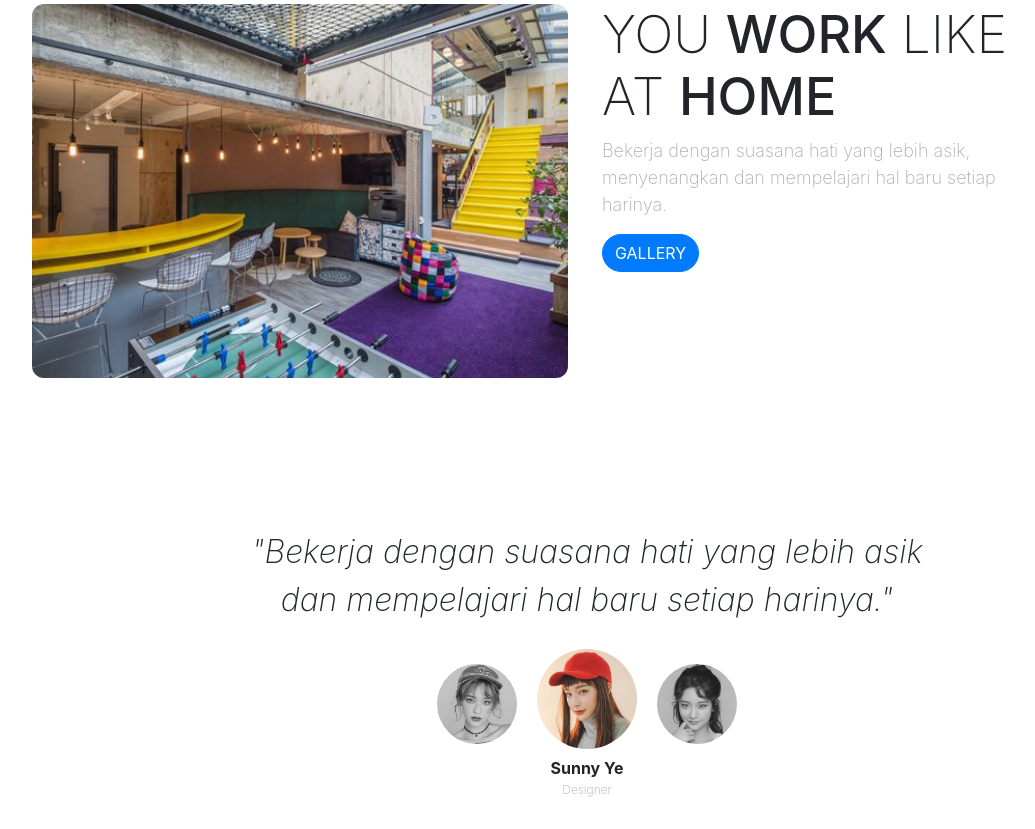
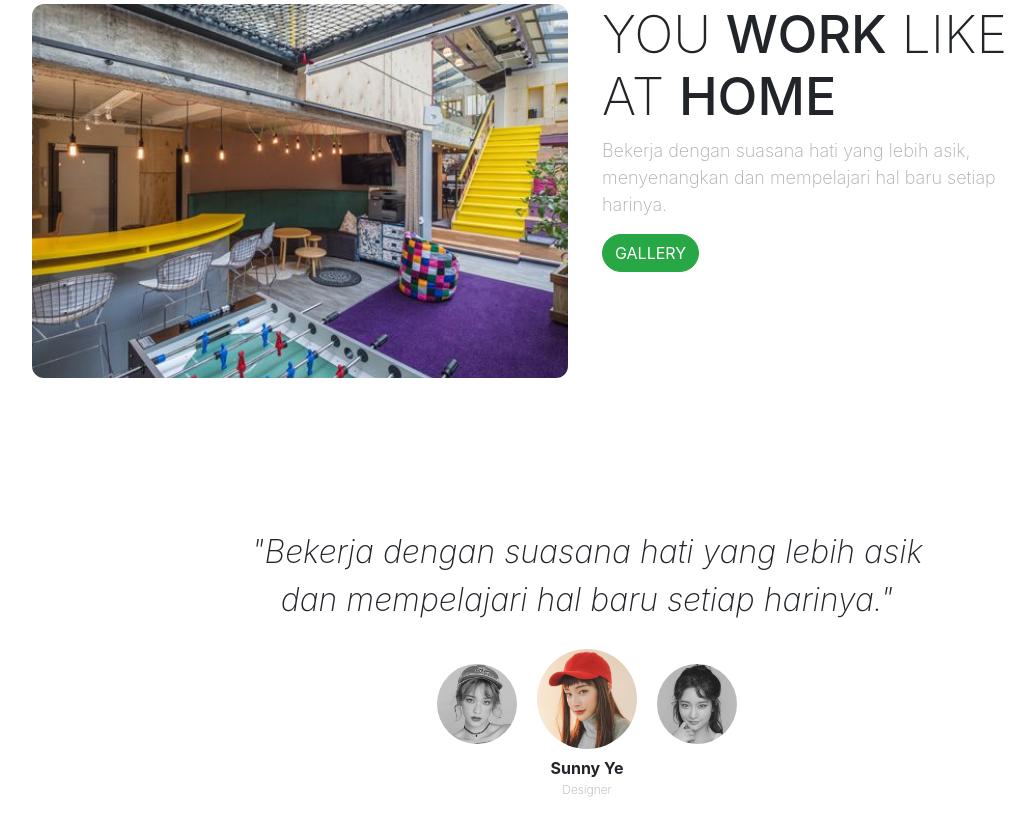
Before and after one commit to aliyyulmunifbebas/cobain-gitbase, a plain HTML site: page index.html in a window 1280 px wide. Shown: the part 834-1663 px from the top of the page, without its empty margins (53-1088 px from the left). Drawn offline with nearby package versions, Linux system fonts and the light colour scheme; a web font is replaced by a local one.

Commit message:
mengubah warna tombol gallery jadi hijau

```diff
--- a/index.html
+++ b/index.html
@@ -84,7 +84,7 @@
           <h2>You <span>Work</span> Like at <span>Home</span></h2>
           <p>Bekerja dengan suasana hati yang lebih asik, menyenangkan
             dan mempelajari hal baru setiap harinya.</p>
-          <a href="#" class="btn btn-primary tombol">Gallery</a>
+          <a href="#" class="btn btn-success tombol">Gallery</a>
         </div>
       </div>
       <!-- akhir Workingspace -->
```
